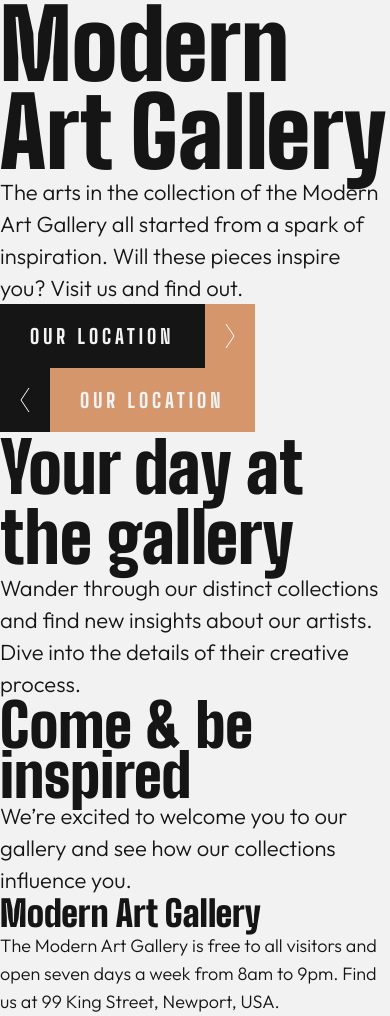
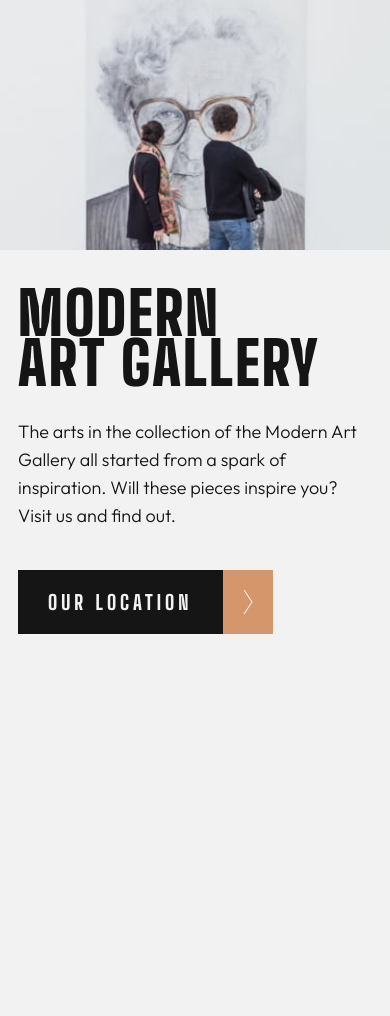
Before and after one commit to edvvarrd/fm-solution-4, a plain HTML site: page index.html in a window 390 px wide. After the commit the page ends 844 px from the top, so only its background shows below. Drawn offline with Linux system fonts and the light colour scheme.

Commit message:
Added header for mobile

```diff
--- a/index.html
+++ b/index.html
@@ -19,15 +19,25 @@
 </head>
 
 <body>
+  <header class="top">
+    <img src="./img/mobile/image-hero.jpg" alt="Man and woman looking at gallery piece" class="top__hero">
     <div class="wrapper">
-    <h1>Modern Art Gallery</h1>
+      <h1 class="top__title">Modern
+        Art Gallery</h1>
+      <p class="top__description">The arts in the collection of the Modern Art Gallery all started
+        from a spark of inspiration. Will these pieces inspire you? Visit
+        us and find out.</p>
+      <a href="./location.html" class="top__action action action-primary">Our location</a>
+    </div>
+  </header>
+  <!-- <h1>Modern Art Gallery</h1>
 
   The arts in the collection of the Modern Art Gallery all started
   from a spark of inspiration. Will these pieces inspire you? Visit
   us and find out.
 
-    <button onclick="location.href='location.html'" type="button" class="primary">Our location</button>
-    <button onclick="location.href='location.html'" type="button" class="secondary">Our location</button>
+  <a href="location.html" class="action action-primary">Our location</a>
+  <a href="location.html" class="action action-secondary">Our location</a>
 
   <h2>Your day at the gallery</h2>
 
@@ -44,8 +54,7 @@
 
     <p>The Modern Art Gallery is free to all visitors and open seven days a week
       from 8am to 9pm. Find us at 99 King Street, Newport, USA.</p>
-    </footer>
-  </div>
+  </footer> -->
 </body>
 
 </html>
--- a/sass/_components.scss
+++ b/sass/_components.scss
@@ -1,28 +1,27 @@
 // mix-blend-mode: difference;
+.wrapper {
+	margin: 0 auto;
+	padding: 0 1em;
+	width: 100%;
+	max-width: 1400px;
+}
 h1,
-h2,
-h3,
-h4 {
+h2 {
 	font-family: 'Big Shoulders Display', cursive;
 	font-weight: 900;
+	letter-spacing: 0.2rem;
+	text-transform: uppercase;
 }
 h1 {
-	font-size: 9.6rem;
-	line-height: 8.8rem;
-}
-h2 {
-	font-size: 7rem;
-	line-height: 7rem;
-}
-h3 {
 	font-size: 6rem;
 	line-height: 5rem;
 }
-h4 {
+h2 {
 	font-size: 3.6rem;
 	line-height: 3.6rem;
 }
-button {
+.action {
+	display: inline-block;
 	position: relative;
 	padding: 1em 1.5em;
 	font-family: 'Big Shoulders Display', cursive;
@@ -31,8 +30,8 @@ button {
 	line-height: 2.4rem;
 	letter-spacing: 0.4rem;
 	text-transform: uppercase;
+	text-decoration: none;
 	color: $white;
-	border: none;
 	cursor: pointer;
 	&::after {
 		position: absolute;
@@ -42,10 +41,9 @@ button {
 		background-image: url('../img/icon-arrow-right.svg');
 		background-repeat: no-repeat;
 		background-position: 50%, 50%;
+		content: '';
 	}
-}
-.primary {
-	margin-right: 50px;
+	&-primary {
 		background-color: $black;
 		&:hover {
 			background-color: $primary;
@@ -54,14 +52,12 @@ button {
 			left: 100%;
 			background-color: $primary;
 			background-image: url('../img/icon-arrow-right.svg');
-		content: '';
 		}
 		&:hover::after {
 			background-color: $black;
 		}
 	}
-.secondary {
-	margin-left: 50px;
+	&-secondary {
 		background-color: $primary;
 		&:hover {
 			background-color: $black;
@@ -70,13 +66,9 @@ button {
 			right: 100%;
 			background-color: $black;
 			background-image: url('../img/icon-arrow-left.svg');
-		content: '';
 		}
 		&:hover::after {
 			background-color: $primary;
 		}
 	}
-footer p {
-	font-size: 1.8rem;
-	line-height: 2.8rem;
 }
--- a/sass/_large.scss
+++ b/sass/_large.scss
@@ -0,0 +1,6 @@
+@media (min-width: 992px) {
+	h1 {
+		font-size: 9.6rem;
+		line-height: 8.8rem;
+	}
+}
--- a/sass/_medium.scss
+++ b/sass/_medium.scss
@@ -0,0 +1,6 @@
+@media (min-width: 756px) {
+	h1 {
+		font-size: 7rem;
+		line-height: 7rem;
+	}
+}
--- a/sass/main.scss
+++ b/sass/main.scss
@@ -2,21 +2,28 @@
 @import 'reset';
 
 body {
-	display: flex;
-	flex-direction: column;
-	align-items: center;
 	font-family: 'Outfit', sans-serif;
-	font-size: 2.2rem;
+	font-size: 1.8rem;
+	line-height: 2.8rem;
 	font-weight: 300;
-	line-height: 3.2rem;
 	color: $black;
 	min-height: 100vh;
 	background-color: $white;
 }
-.wrapper {
-	margin: 0 1em;
-	width: 100%;
-	max-width: 1400px;
+.top {
+	&__hero {
+		width: 100%;
+		height: auto;
+	}
+	&__title {
+		display: flex;
+		align-self: left;
+		margin: 0.5em 0;
+		white-space: pre-line;
+	}
+	&__action {
+		margin: 2em 0;
+	}
 }
 @import 'components';
 @import 'medium';
```
Also changed, not shown: css/main.css, 1 other file. Lines whose indentation alone changed are shown as unchanged.
